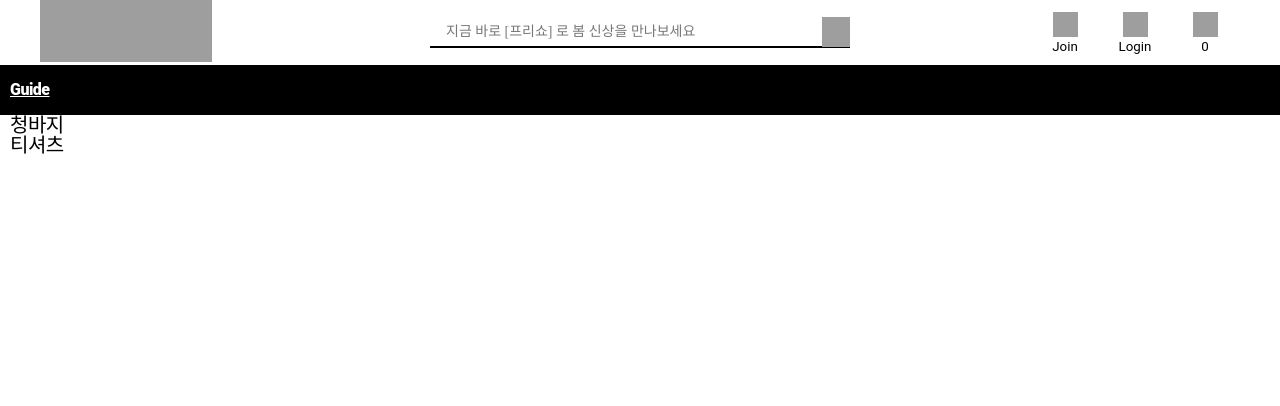
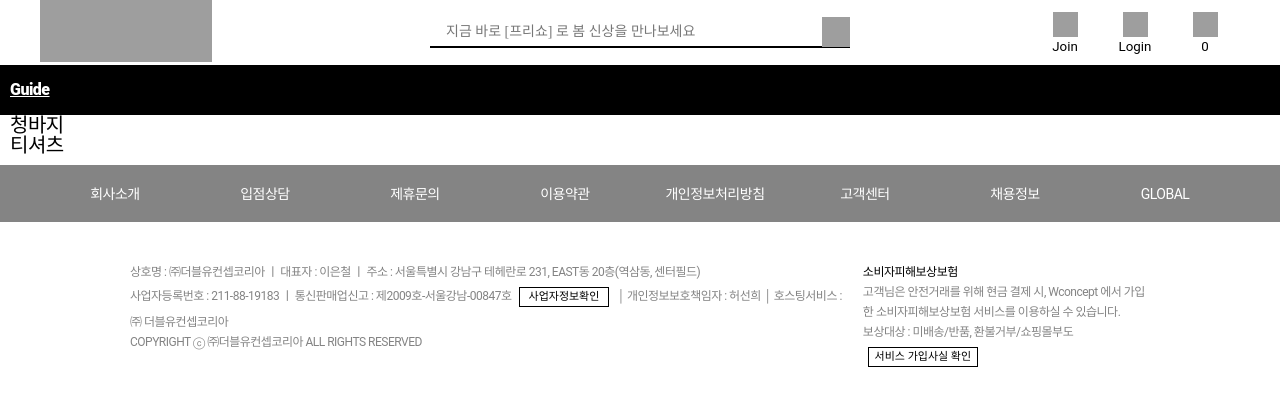
Before and after one commit to phr9000/Shoppingmall-server, a React (Create React App) app: page / in a window 1280 px wide. Shown: the top 406 px of the page. Built offline with nearby package versions, Linux system fonts and the light colour scheme; grey boxes are pictures that could not be loaded.

Commit message:
[푸터] Root 연결_최종

```diff
--- a/src/pages/Root.jsx
+++ b/src/pages/Root.jsx
@@ -3,6 +3,7 @@ import { Outlet } from "react-router-dom";
 import Header from "components/Header";
 import SearchHeader from "components/SearchHeader";
 import "../assets/styles/index.scss";
+import Footer from "components/Footer";
 
 export default function Root() {
   return (
@@ -12,6 +13,7 @@ export default function Root() {
       <div className="main-layout-container">
         <Outlet />
       </div>
+      <Footer />
     </div>
   );
 }
```
